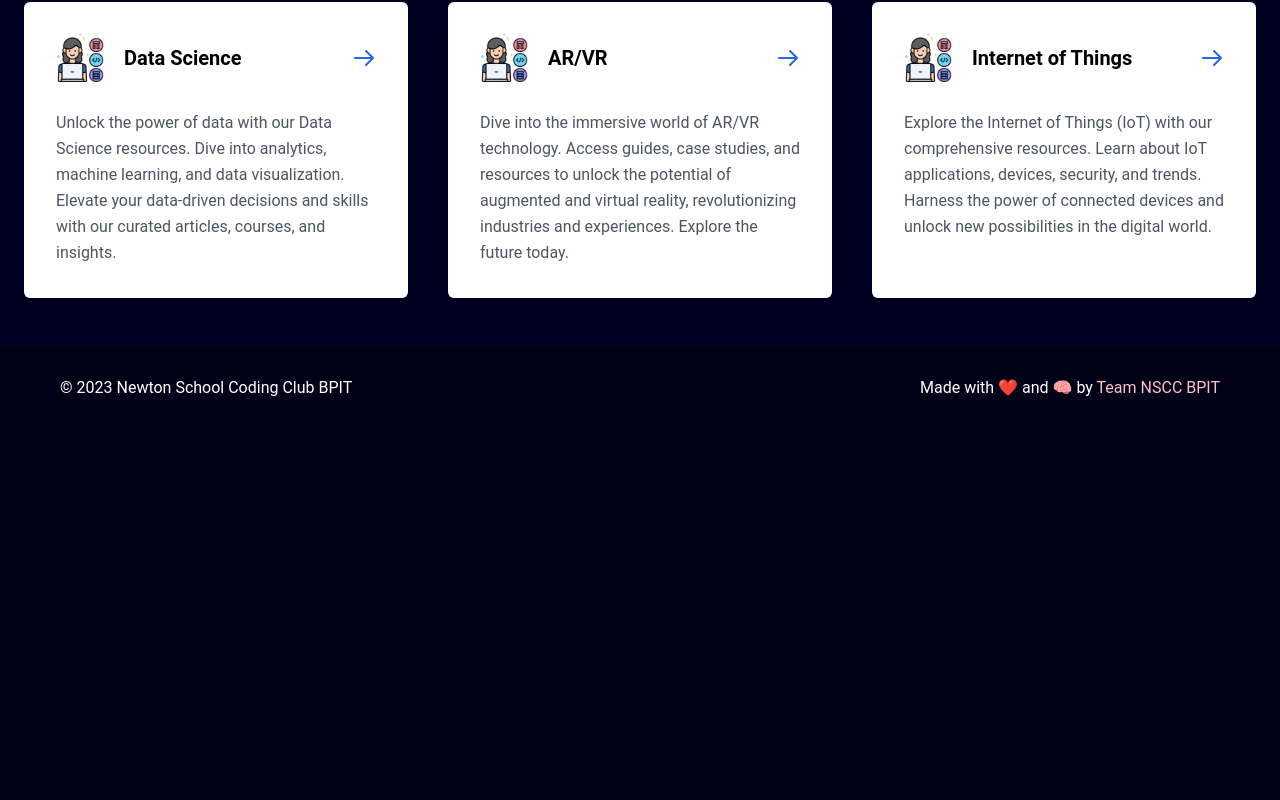
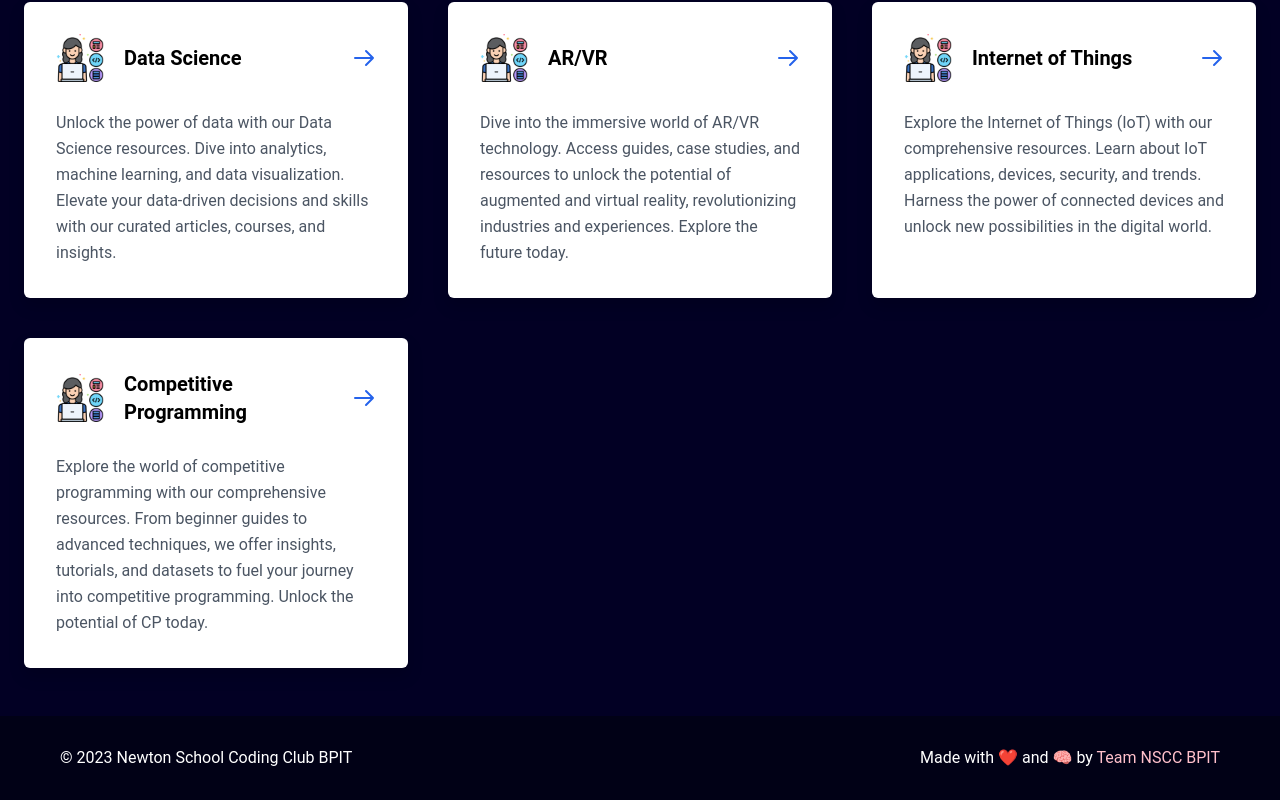
Before and after one commit to namespacecomm/namespace-community-website, a React (Create React App) app: page /resources in a window 1280 px wide. Shown: the part 676-1476 px from the top of the page. Before the commit the page ends 1106 px from the top, so only its background shows below. Built offline with nearby package versions, Linux system fonts and the light colour scheme; a web font is replaced by a local one.

Commit message:
add: competitive programming card

```diff
--- a/src/constants/ResourceMain.js
+++ b/src/constants/ResourceMain.js
@@ -33,4 +33,10 @@ export const ResourceMain = [
         "to" : "webd",
         "image" : require("./ResourceIcons/web.png"),
     },
+    {
+        "name" : "Competitive Programming",
+        "description" : " Explore the world of competitive programming with our comprehensive resources. From beginner guides to advanced techniques, we offer insights, tutorials, and datasets to fuel your journey into competitive programming. Unlock the potential of CP today.",
+        "to" : "webd",
+        "image" : require("./ResourceIcons/web.png"),
+    }
 ];
```
